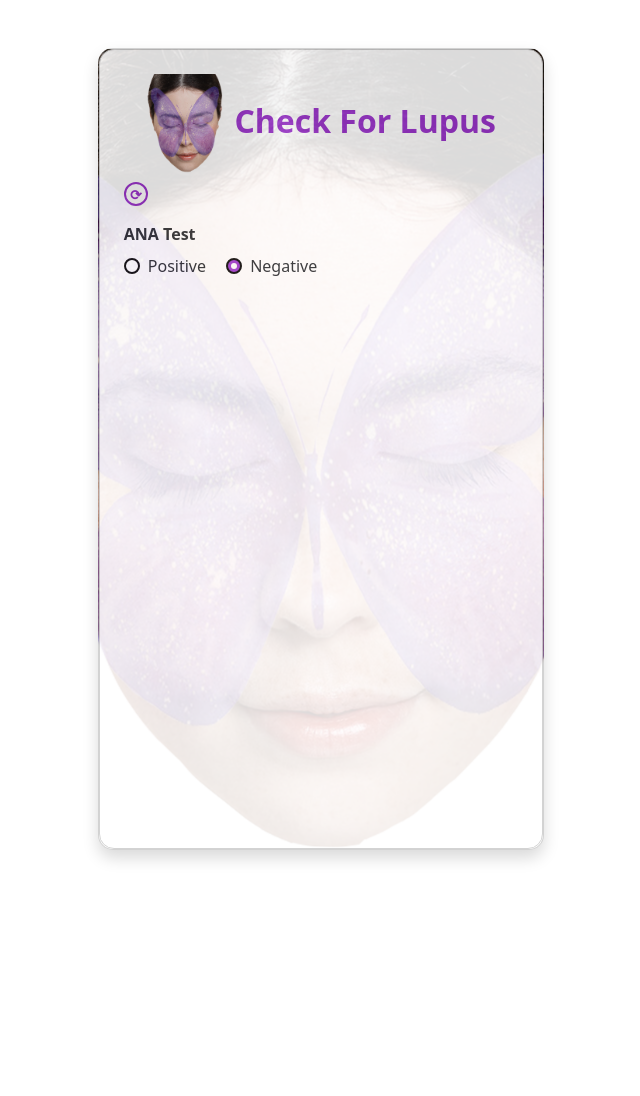
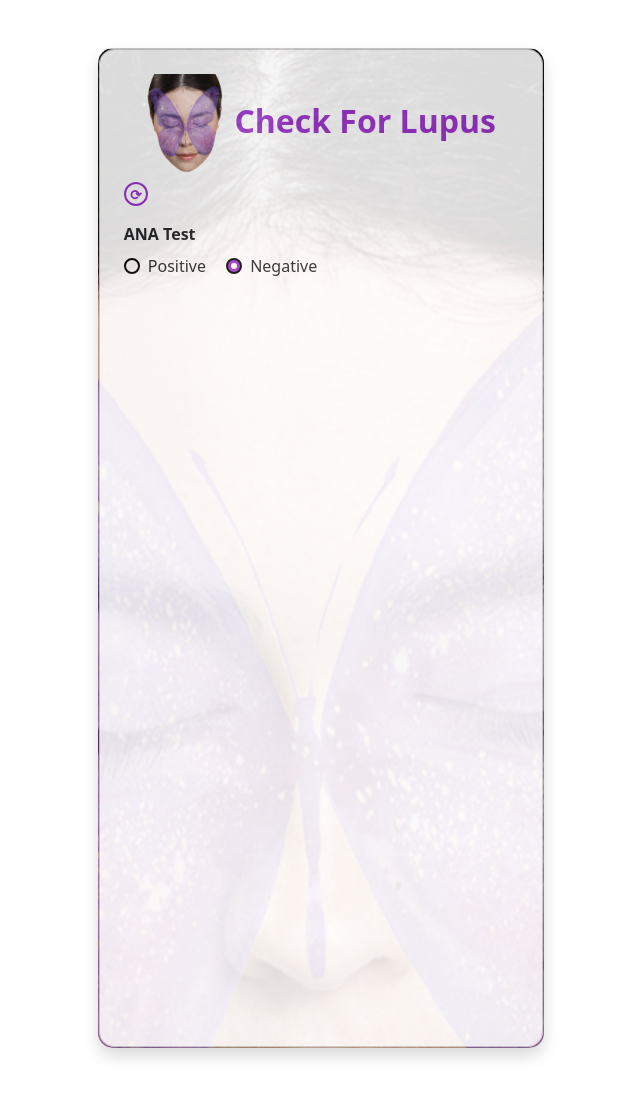
Before and after one commit to PARDEEPKAUR30/LupusAppBackend, a Django app: template templates/lupuscheck_app.html in a window 1280 px wide. Shown: the whole page, without its empty margins (319-959 px from the left). Before the commit the page ends 861 px from the top, so only its background shows below. Run offline with Django 5.2, Linux system fonts and the light colour scheme; the template is opened without the code that fills it, so the values that code supplies are empty.

Commit message:
fix to header

```diff
--- a/templates/lupuscheck_app.html
+++ b/templates/lupuscheck_app.html
@@ -36,13 +36,16 @@
                 width: 40%;
             }
         }
-        #lupusForm {
+        #main{
             background:#fff;
             opacity: 0.85;
             border-radius: 15px;
+            border: 1px solid #ccc;
+        }
+
+        #lupusForm {
             height: 100vh;
             overflow-y: auto;
-            border: 1px solid #ccc;
             scrollbar-width: none;     /* Firefox */
             -ms-overflow-style: none;  /* IE */
         }
@@ -138,12 +141,7 @@
     <div class="container mt-5 mb-5">
         <div class="card shadow p-0">
 
-            <form id="lupusForm" class="p-4">
-                {% csrf_token %}
-                <div>
-                    <!-- <h2 class="text-center mb-4 title fw-bold"><img src="{% static 'images/lupus_app_logo.png' %}" height="100" width="80">Check For Lupus</h2>-->
-
-
+            <div id="main" class="p-4">
                 <div class="header-container mb-3">
                     <h2 class="text-center title fw-bold">
                         <img src="{% static 'images/lupus_app_logo.png' %}" height="100" width="80">
@@ -157,6 +155,10 @@
                     </div>
                 </div>
 
+
+                <form id="lupusForm">
+                    {% csrf_token %}
+                    <div>
                         <div class="entery_criteria">
                             <div class="mb-3">
                                 <label class="form-label"><b>ANA Test</b></label><br>
@@ -223,6 +225,7 @@
                     </div>
 
                 </form>
+            </div>
         </div>
     </div>
 
```
Lines whose indentation alone changed are shown as unchanged.
